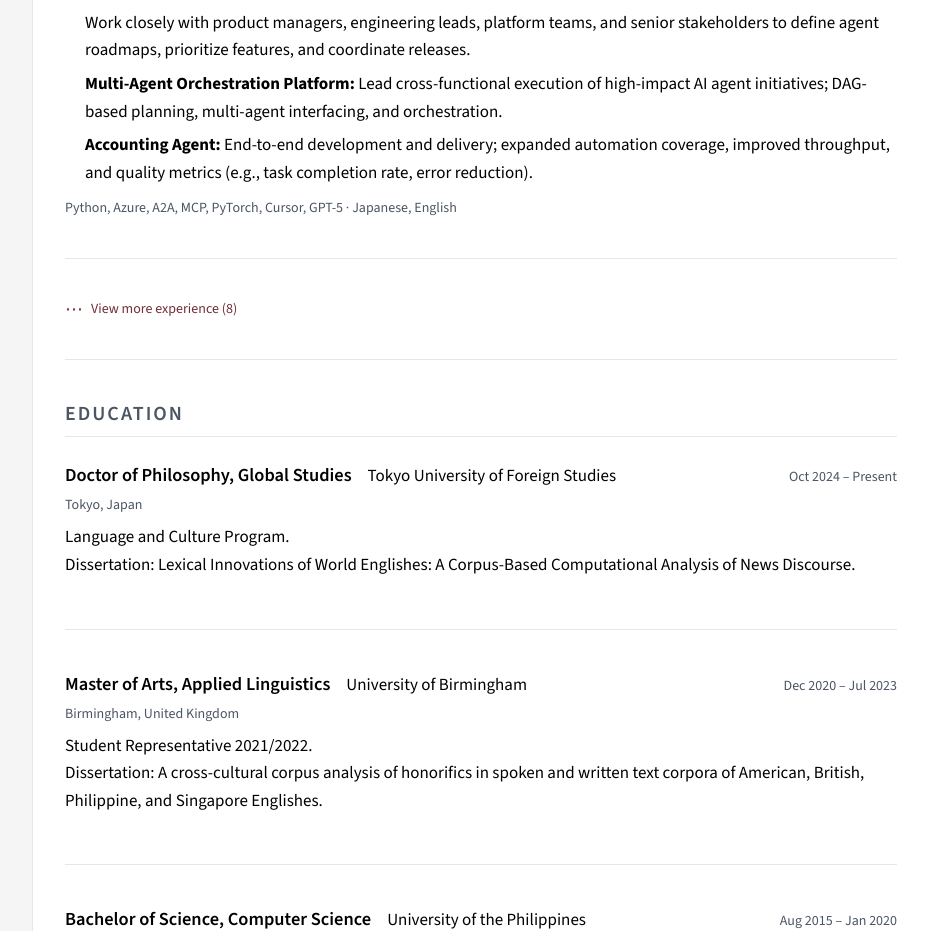
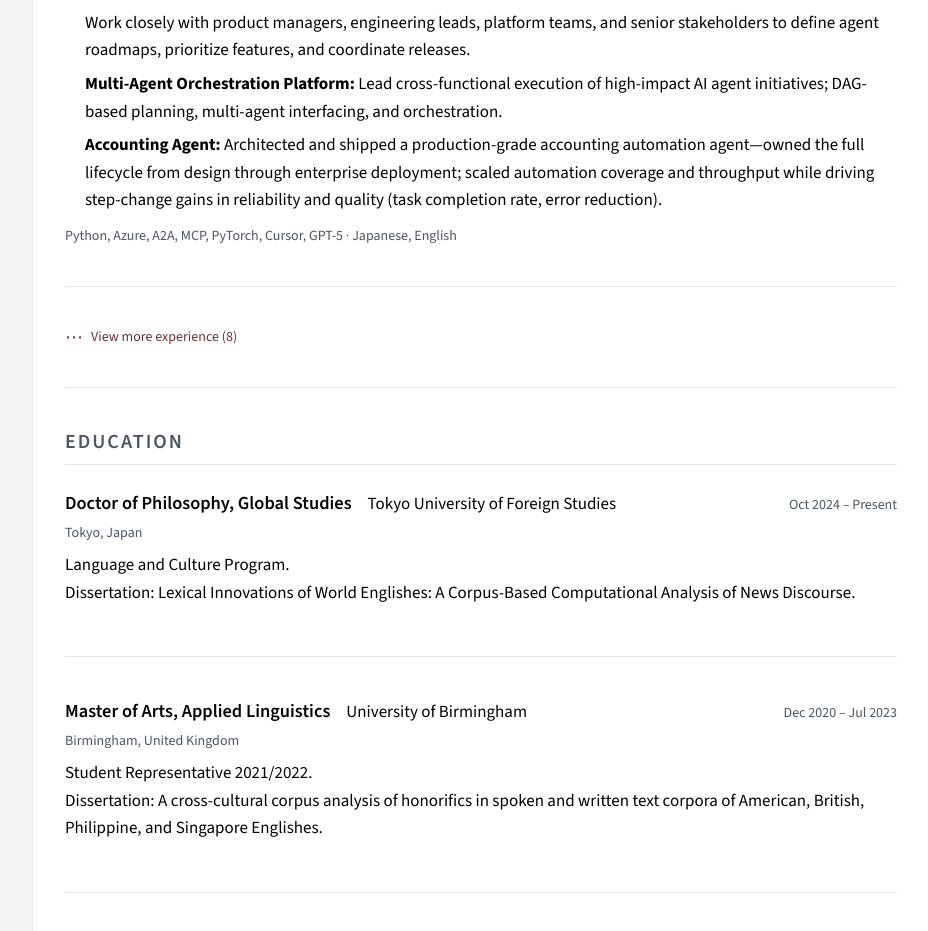
Before and after one commit to jaspercatapang/jaspercatapang.github.io, a React (Vite) app: page / in a window 1280 px wide. Shown: the part 960-1891 px from the top of the page, without its empty margins (255-1183 px from the left). Built offline with nearby package versions, Linux system fonts and the light colour scheme.

Commit message:
Update portfolio copy, Hugging Face icon, and production build

```diff
--- a/src/App.jsx
+++ b/src/App.jsx
@@ -332,7 +332,7 @@ const EXPERIENCE_ENTRIES = [
       'Expanded scope from lead AI decision quality to end-to-end ownership of internal products’ AI agent development and delivery across multiple initiatives.',
       'Work closely with product managers, engineering leads, platform teams, and senior stakeholders to define agent roadmaps, prioritize features, and coordinate releases.',
       '<strong>Multi-Agent Orchestration Platform:</strong> Lead cross-functional execution of high-impact AI agent initiatives; DAG-based planning, multi-agent interfacing, and orchestration.',
-      '<strong>Accounting Agent:</strong> End-to-end development and delivery; expanded automation coverage, improved throughput, and quality metrics (e.g., task completion rate, error reduction).',
+      '<strong>Accounting Agent:</strong> Architected and shipped a production-grade accounting automation agent—owned the full lifecycle from design through enterprise deployment; scaled automation coverage and throughput while driving step-change gains in reliability and quality (task completion rate, error reduction).',
     ],
     meta: 'Python, Azure, A2A, MCP, PyTorch, Cursor, GPT-5 · Japanese, English',
   },
@@ -370,7 +370,7 @@ const EXPERIENCE_ENTRIES = [
     desc: 'Researched and developed ethical NLP technologies for the Maya fintech app; supervised the Chatbot (NLP) team in the Data Science department.',
     bullets: [
       '<strong>GodziLLa-2:</strong> Achieved rank #2 on the Hugging Face Open LLM leaderboard with local media coverage; surpassed GPT-3.5 and GPT-4 on a truthfulness benchmark.',
-      '<strong>Mayari:</strong> Developed and deployed an LLM-powered customer service agent with RAG; reduced customer query resolution time by 50% and stakeholder promoter score 1.8x.',
+      '<strong>Mayari:</strong> Developed and deployed an LLM-powered RAG agent handling ~40k daily active sessions. Achieved a 95% resolution rate (up from 61% manual), resulting in a 58% gain in support efficiency, a 56% reduction in ticket costs, and a 1.8x increase in stakeholder promoter score.',
       'Supervised a cross-functional NLP team of 4 engineers.',
     ],
     meta: 'Python, PyTorch, Hugging Face, LangChain, spaCy, LanceDB, AWS · Filipino, English',
@@ -382,7 +382,7 @@ const EXPERIENCE_ENTRIES = [
     location: 'Bonifacio Global City, Philippines',
     desc: 'Researched and developed ethical ML, NLP, and biology-inspired technologies for the SEA region; led NLP projects and prompt engineering for LLMs (e.g. GPT-3).',
     bullets: [
-      '<strong>Actionome:</strong> User behavior analysis through genome-like processing of in-app actions; shortened delivery of user behavior reports from 1 week to less than an hour.',
+      '<strong>Actionome:</strong> Analysis of over 300,000 users\' behavior through genome-like processing of in-app actions; shortened delivery of user behavior reports from 1 week to less than an hour.',
     ],
     meta: 'Python, GPT-3, PyTorch, Hugging Face, AWS, Amazon Redshift, Whisper · English, Indonesian, Malaysian, Vietnamese, Thai',
   },
```
Also changed, not shown: 3 other files (tests, documents, lock files or other folders).
